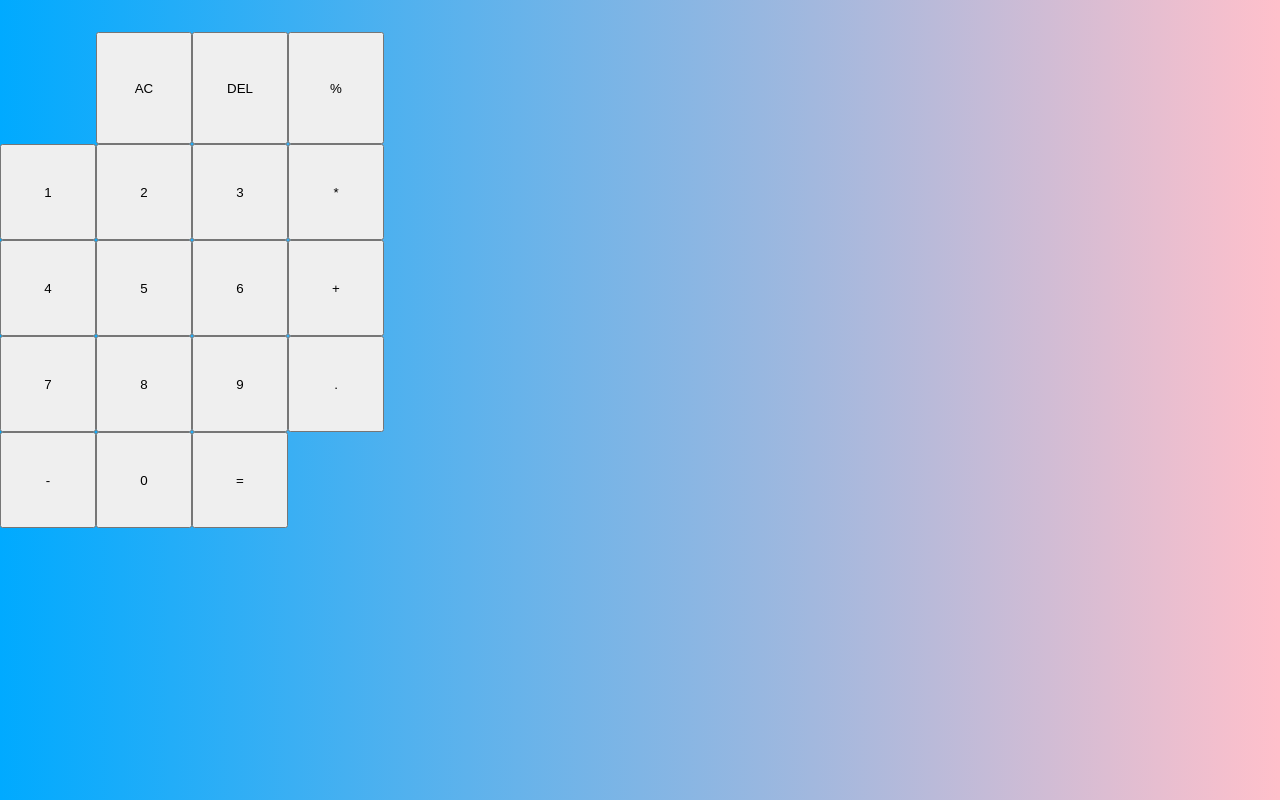
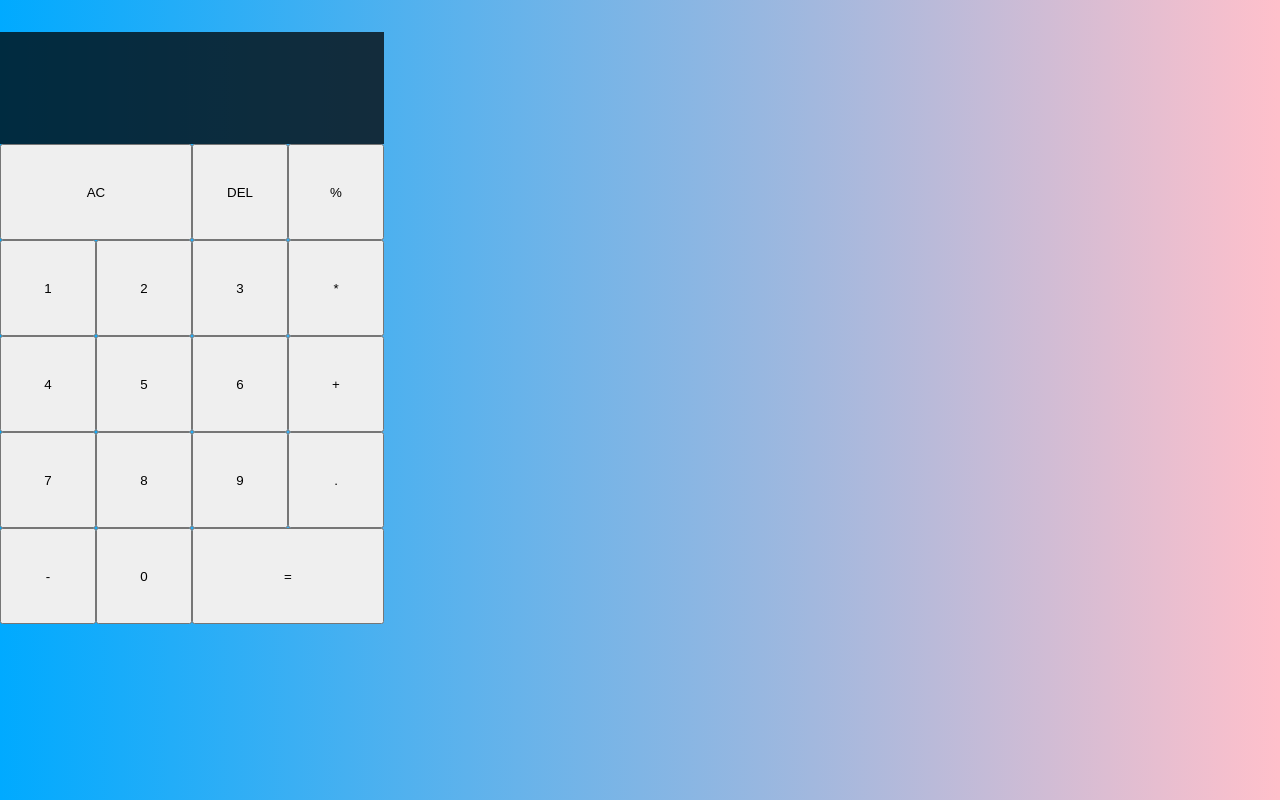
Before and after one commit to Taimmesia/calculator, a React (Vite) app in the folder calculator/: page / in a window 1280 px wide. Built offline with nearby package versions, Linux system fonts and the light colour scheme.

Commit message:
added bg colour to output

```diff
--- a/calculator/src/App.css
+++ b/calculator/src/App.css
@@ -16,3 +16,13 @@ body {
   grid-template-rows: minmax(7rem, auto) repeat(5, 6rem);
   /* added 7rem to be default size or expand to fill full height with auto*/
 }
+
+.span-two {
+  grid-column: span 2;
+  /*spans two columns*/
+}
+
+.output {
+  grid-column: 1 / -1;
+  background-color: rgba(0, 0, 0, 0.75);
+}
```
